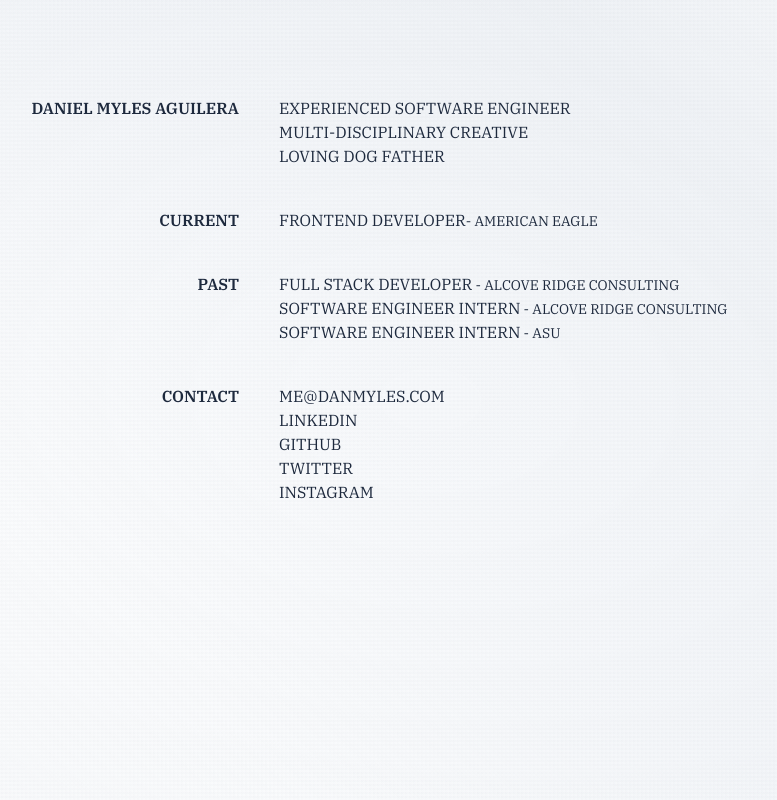
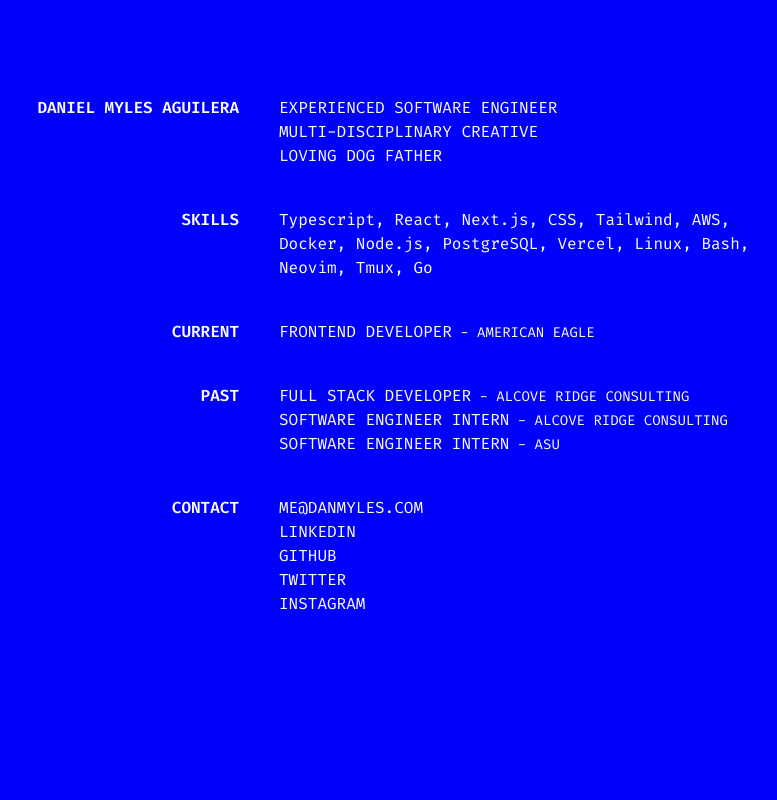
Before and after one commit to dan-myles/personal-website, a Next.js app: page / in a window 1280 px wide. Shown: the whole page, without its empty margins (209-986 px from the left). Built offline with nearby package versions, Linux system fonts and the light colour scheme.

Commit message:
feat: new color scheme!

```diff
--- a/src/app/globals.css
+++ b/src/app/globals.css
@@ -1,11 +1,19 @@
 @import "tailwindcss";
+
 
 html, body {
   min-height: 100vh;
   height: 100%;
 }
 
-
+html {
+  background-color: #0001FA;
+  background-attachment: fixed;
+  background-size: 100% 100%;
+  background-repeat: no-repeat;
+  min-height: 100vh;
+  animation: terminal-flicker 3s ease-in-out infinite, crt-glow 4s ease-in-out infinite;
+}
 
 html::before {
   content: '';
@@ -14,44 +22,13 @@
   left: 0;
   right: 0;
   bottom: 0;
-  background:
-    repeating-linear-gradient(
-      0deg,
-      transparent,
-      transparent 2px,
-      rgba(71, 85, 105, 0.02) 2px,
-      rgba(71, 85, 105, 0.02) 4px
-    ),
-    repeating-linear-gradient(
-      90deg,
-      transparent,
-      transparent 2px,
-      rgba(100, 116, 139, 0.015) 2px,
-      rgba(100, 116, 139, 0.015) 4px
-    );
   pointer-events: none;
-  z-index: -1;
+  z-index: -2;
+  animation: terminal-flicker 2s ease-in-out infinite reverse, scanline 8s linear infinite;
 }
 
-html::after {
-  content: '';
-  position: fixed;
-  top: 0;
-  left: 0;
-  right: 0;
-  bottom: 0;
-  background:
-    radial-gradient(ellipse at center, transparent 0%, rgba(148, 163, 184, 0.05) 100%),
-    linear-gradient(45deg,
-      rgba(248, 250, 252, 0.3) 0%,
-      rgba(241, 245, 249, 0.2) 25%,
-      rgba(226, 232, 240, 0.3) 50%,
-      rgba(203, 213, 225, 0.25) 75%,
-      rgba(248, 250, 252, 0.3) 100%
-    );
-  pointer-events: none;
-  z-index: -1;
-}
+
+
 
 a {
   &:hover {
--- a/src/app/layout.tsx
+++ b/src/app/layout.tsx
@@ -1,12 +1,11 @@
 import type { Metadata } from "next";
-import { IBM_Plex_Serif } from "next/font/google";
+import { Fira_Code } from "next/font/google";
 import "./globals.css";
 
-const ibmPlexSerif = IBM_Plex_Serif({
-  variable: "--font-ibm-plex-serif",
-  subsets: ["latin"],
-  weight: ["100", "200", "300", "400", "500", "600", "700"],
-});
+const firaCode = Fira_Code({
+  variable: "--fira-code",
+  subsets: ["latin"]
+})
 
 export const metadata: Metadata = {
   title: "Dan Myles",
@@ -21,7 +20,7 @@
 }>) {
   return (
     <html lang="en">
-      <body className={`${ibmPlexSerif.className} antialiased`}>
+      <body className={`${firaCode.className} antialiased`}>
         {children}
       </body>
     </html>
--- a/src/app/page.tsx
+++ b/src/app/page.tsx
@@ -2,8 +2,8 @@
 
 export default function Home() {
   return (
-    <main className="px-18 py-10 md:px-48 md:py-24 w-full text-slate-800 relative z-10">
-      <section className="grid grid-cols-[20vw_1fr] gap-10">
+    <main className="px-18 py-10 md:px-48 md:py-24 w-full text-white relative z-10" style={{ fontFamily: '"Fira Code", monospace' }}>
+      <section className="grid grid-cols-[20vw_0.8fr] gap-10">
         <p className="font-semibold text-right">DANIEL MYLES AGUILERA</p>
         <div>
           <p>EXPERIENCED SOFTWARE ENGINEER</p>
@@ -11,11 +11,19 @@
           <p>LOVING DOG FATHER</p>
         </div>
 
+        <p className="font-semibold text-right">SKILLS</p>
+        <div>
+          Typescript, React, Next.js, CSS,
+          Tailwind, AWS, Docker, Node.js,
+          PostgreSQL, Vercel, Linux,
+          Bash, Neovim, Tmux, Go
+        </div>
+
         <p className="font-semibold text-right">CURRENT</p>
         <div>
           <p>
             FRONTEND DEVELOPER
-            <span className="text-sm">- AMERICAN EAGLE</span>
+            <span className="text-sm"> - AMERICAN EAGLE</span>
           </p>
         </div>
 
```
